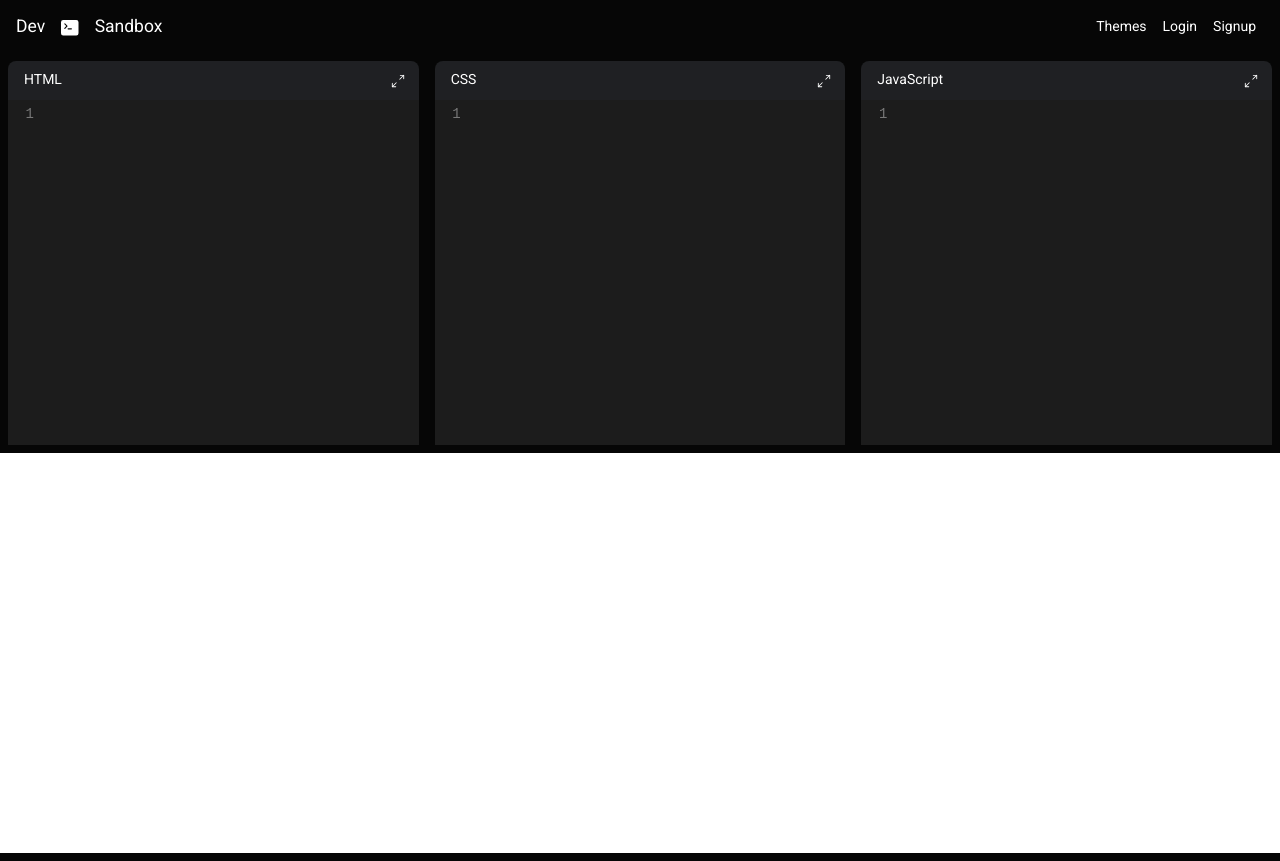
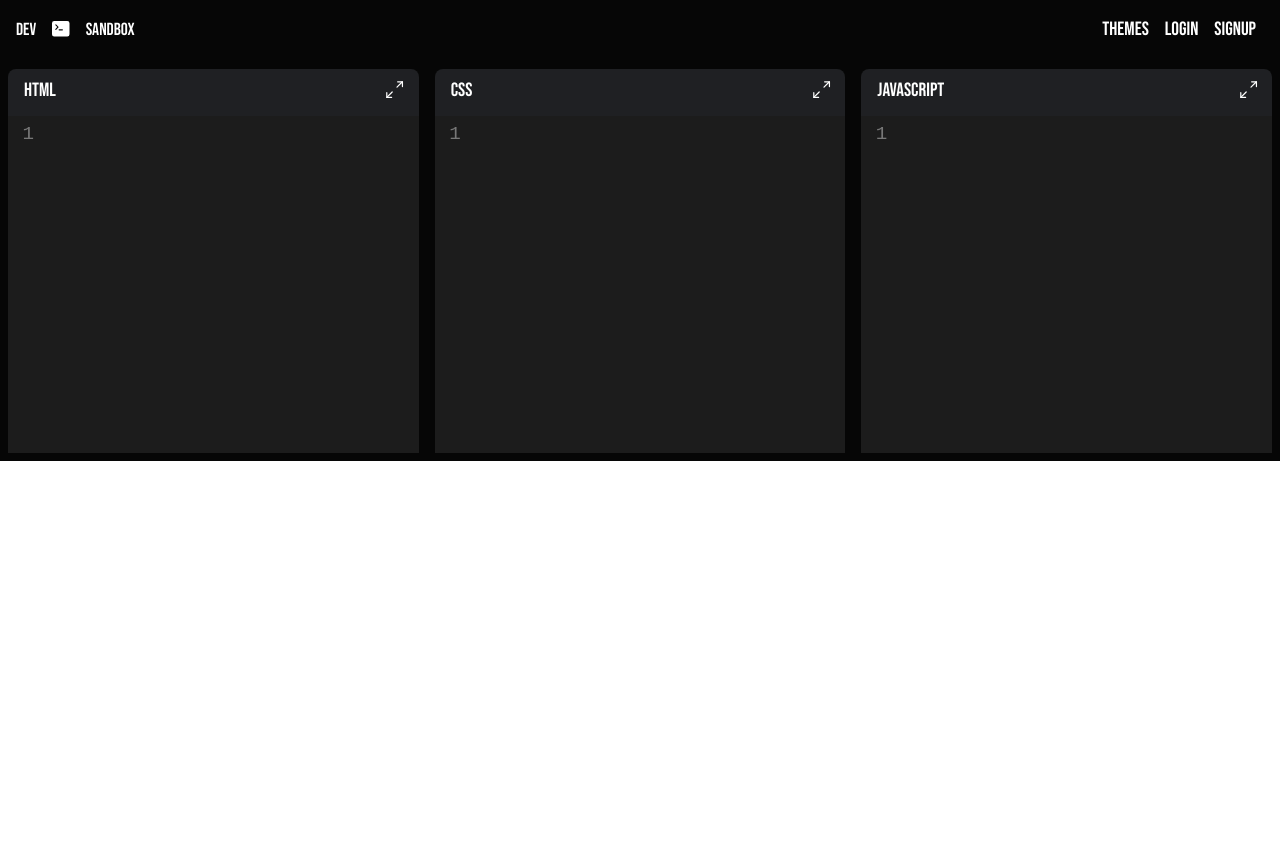
Before and after one commit to machinesandpixels/5minute_shorts, a React (Create React App) app in the folder frontend/: page / in a window 1280 px wide. Built offline with nearby package versions, Linux system fonts and the light colour scheme.

Commit message:
Added Bebas Neue (Google Font) to global CSS (index.css)  file

```diff
--- a/frontend/public/index.html
+++ b/frontend/public/index.html
@@ -10,6 +10,9 @@
       content="Dev Sandbox: Prototype your code"
     />
     <link rel="apple-touch-icon" href="%PUBLIC_URL%/logo192.png" />
+    <!-- Google Fonts -->
+    <link rel="preconnect" href="https://fonts.gstatic.com">
+    <link href="https://fonts.googleapis.com/css2?family=Bebas+Neue&display=swap" rel="stylesheet">
     <!--
       manifest.json provides metadata used when your web app is installed on a
       user's mobile device or desktop. See https://developers.google.com/web/fundamentals/web-app-manifest/
--- a/frontend/src/index.css
+++ b/frontend/src/index.css
@@ -1,5 +1,7 @@
 body {
   margin: 0;
+  font-family: 'Bebas Neue', cursive;
+  font-size: 1.2rem;
   /* background-color: white; */
 }
 
```
